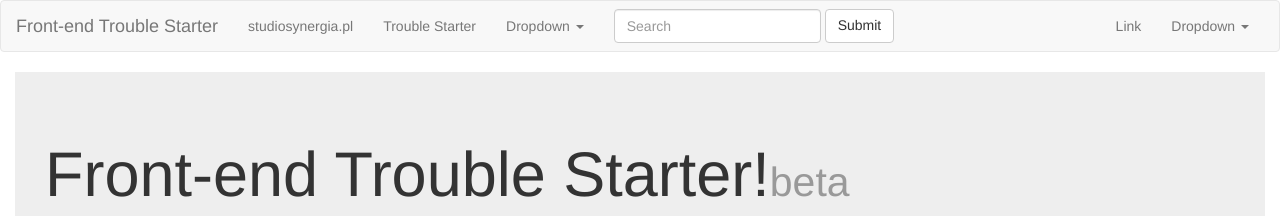
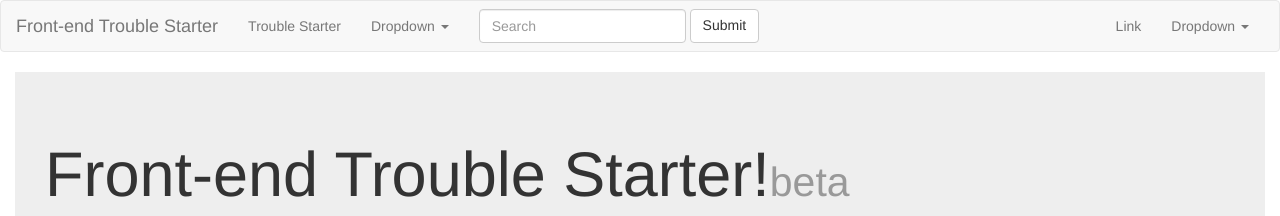
Before and after one commit to agul89/Front-end-Trouble-Starter, a plain HTML site: page index.html in a window 1280 px wide. Shown: the top 216 px of the page. Drawn offline with Linux system fonts and the light colour scheme.

Commit message:
changed readme, removed synergia link

```diff
--- a/index.html
+++ b/index.html
@@ -33,7 +33,6 @@
                 <!-- Collect the nav links, forms, and other content for toggling -->
                 <div class="collapse navbar-collapse" id="bs-example-navbar-collapse-1">
                     <ul class="nav navbar-nav">
-                        <li><a href="http://www.studiosynergia.pl/">studiosynergia.pl</a></li>
                         <li><a href="https://github.com/krzochalski/Front-end-Trouble-Starter">Trouble Starter</a></li>
                         <li class="dropdown">
                           <a href="#" class="dropdown-toggle" data-toggle="dropdown">Dropdown <span class="caret"></span></a>
```
Also changed, not shown: 1 other file.
